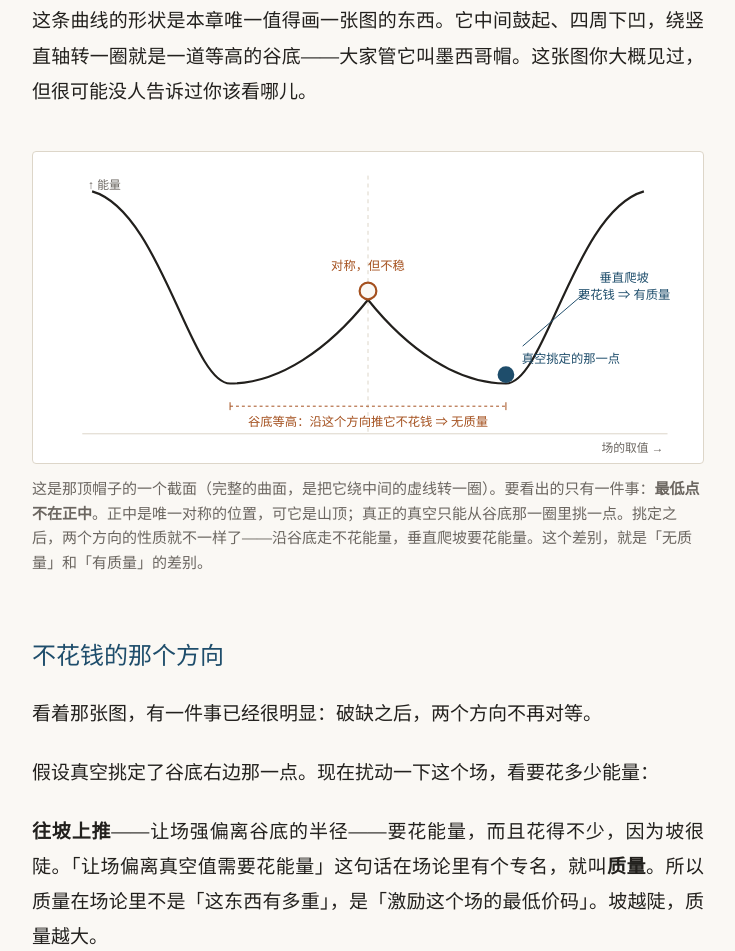
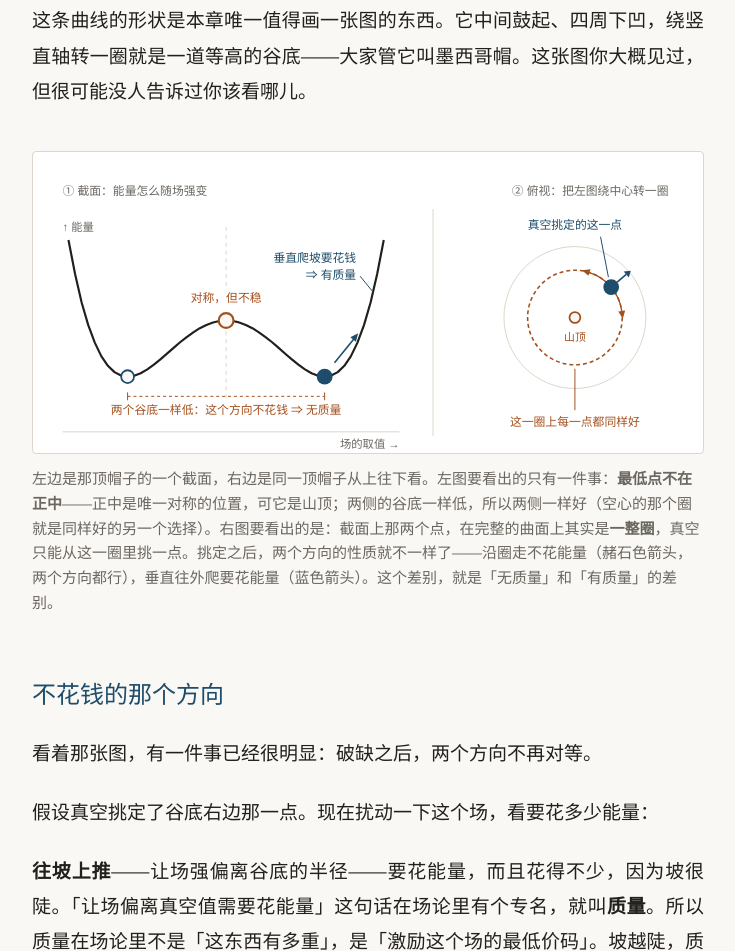
Before and after one commit to CATinTIN/physics, a plain HTML site: page ch08-真空的选择.html in a window 1280 px wide. Shown: the part 3674-4625 px from the top of the page, without its empty margins (272-1007 px from the left). Drawn offline with Linux system fonts and the light colour scheme.

Commit message:
Update ch08-真空的选择.html

```diff
--- a/ch08-真空的选择.html
+++ b/ch08-真空的选择.html
@@ -131,25 +131,46 @@ nav.pager span{color:#b5aea4}
 <p>这条曲线的形状是本章唯一值得画一张图的东西。它中间鼓起、四周下凹，绕竖直轴转一圈就是一道等高的谷底——大家管它叫墨西哥帽。这张图你大概见过，但很可能没人告诉过你该看哪儿。</p>
 
 <figure>
-<svg viewBox="0 0 680 316" role="img" aria-label="墨西哥帽势能的截面">
-  <line x1="340" y1="24" x2="340" y2="286" stroke="#ddd6c9" stroke-width="1" stroke-dasharray="4 4"/>
-  <line x1="50" y1="286" x2="644" y2="286" stroke="#ddd6c9" stroke-width="1"/>
-  <text x="640" y="304" font-family="system-ui,sans-serif" font-size="12" fill="#6b6660" text-anchor="end">场的取值 →</text>
-  <text x="56" y="38" font-family="system-ui,sans-serif" font-size="12" fill="#6b6660">↑ 能量</text>
-  <path d="M60 40 C130 60 160 235 200 235 C250 235 300 200 340 150 C380 200 430 235 480 235 C520 235 550 60 620 40"
-        fill="none" stroke="#22201d" stroke-width="2.2"/>
-  <circle cx="340" cy="141" r="8.5" fill="#faf8f4" stroke="#a4501e" stroke-width="2.2"/>
-  <text x="340" y="120" font-family="system-ui,sans-serif" font-size="12.5" fill="#a4501e" text-anchor="middle">对称，但不稳</text>
-  <circle cx="480" cy="226" r="8.5" fill="#1e4d6b"/>
-  <text x="496" y="214" font-family="system-ui,sans-serif" font-size="12.5" fill="#1e4d6b">真空挑定的那一点</text>
-  <path d="M200 258 L480 258" stroke="#a4501e" stroke-width="1" stroke-dasharray="3 3"/>
-  <path d="M200 254 L200 262 M480 254 L480 262" stroke="#a4501e" stroke-width="1"/>
-  <text x="340" y="278" font-family="system-ui,sans-serif" font-size="12.5" fill="#a4501e" text-anchor="middle">谷底等高：沿这个方向推它不花钱 ⇒ 无质量</text>
-  <path d="M497 197 L560 143" stroke="#1e4d6b" stroke-width="1" fill="none"/>
-  <text x="600" y="132" font-family="system-ui,sans-serif" font-size="12.5" fill="#1e4d6b" text-anchor="middle">垂直爬坡</text>
-  <text x="600" y="149" font-family="system-ui,sans-serif" font-size="12.5" fill="#1e4d6b" text-anchor="middle">要花钱 ⇒ 有质量</text>
+<svg viewBox="0 0 680 306" role="img" aria-label="墨西哥帽势能：左为截面，右为俯视">
+  <text x="30" y="44" font-family="system-ui,sans-serif" font-size="12" fill="#6b6660">① 截面：能量怎么随场强变</text>
+  <text x="486" y="44" font-family="system-ui,sans-serif" font-size="12" fill="#6b6660">② 俯视：把左图绕中心转一圈</text>
+  <line x1="406" y1="58" x2="406" y2="288" stroke="#ddd6c9" stroke-width="1"/>
+
+  <line x1="196" y1="76" x2="196" y2="136" stroke="#ddd6c9" stroke-width="1" stroke-dasharray="4 4"/>
+  <line x1="196" y1="182" x2="196" y2="252" stroke="#ddd6c9" stroke-width="1" stroke-dasharray="4 4"/>
+  <line x1="30" y1="284" x2="372" y2="284" stroke="#ddd6c9" stroke-width="1"/>
+  <text x="372" y="300" font-family="system-ui,sans-serif" font-size="11.5" fill="#6b6660" text-anchor="end">场的取值 →</text>
+  <text x="30" y="80" font-family="system-ui,sans-serif" font-size="11.5" fill="#6b6660">↑ 能量</text>
+  <polyline fill="none" stroke="#22201d" stroke-width="2.2" stroke-linejoin="round" points="36,89.3 42.7,123.9 49.3,152.5 56,175.5 62.7,193.5 69.3,207.2 76,217 82.7,223.4 89.3,226.9 96,228 102.7,227.1 109.3,224.5 116,220.6 122.7,215.8 129.3,210.4 136,204.7 142.7,198.8 149.3,193.1 156,187.8 162.7,183 169.3,178.8 176,175.5 182.7,173 189.3,171.5 196,171 202.7,171.5 209.3,173 216,175.5 222.7,178.8 229.3,183 236,187.8 242.7,193.1 249.3,198.8 256,204.7 262.7,210.4 269.3,215.8 276,220.6 282.7,224.5 289.3,227.1 296,228 302.7,226.9 309.3,223.4 316,217 322.7,207.2 329.3,193.5 336,175.5 342.7,152.5 349.3,123.9 356,89.3"/>
+  <circle cx="196" cy="171" r="7.5" fill="#faf8f4" stroke="#a4501e" stroke-width="2.2"/>
+  <text x="196" y="152" font-family="system-ui,sans-serif" font-size="12" fill="#a4501e" text-anchor="middle">对称，但不稳</text>
+  <circle cx="96" cy="228" r="6.5" fill="#faf8f4" stroke="#1e4d6b" stroke-width="1.8"/>
+  <circle cx="296" cy="228" r="8" fill="#1e4d6b"/>
+  <line x1="306" y1="214" x2="326.5" y2="188.8" stroke="#1e4d6b" stroke-width="1.6"/>
+  <polygon points="330,184 327.7,192.6 322.1,188.1" fill="#1e4d6b"/>
+  <line x1="332" y1="126" x2="345" y2="142" stroke="#1e4d6b" stroke-width="1"/>
+  <text x="328" y="112" font-family="system-ui,sans-serif" font-size="12" fill="#1e4d6b" text-anchor="end">垂直爬坡要花钱</text>
+  <text x="328" y="129" font-family="system-ui,sans-serif" font-size="12" fill="#1e4d6b" text-anchor="end">⇒ 有质量</text>
+  <path d="M96 248 L296 248" stroke="#a4501e" stroke-width="1" stroke-dasharray="3 3"/>
+  <path d="M96 244 L96 252 M296 244 L296 252" stroke="#a4501e" stroke-width="1"/>
+  <text x="196" y="266" font-family="system-ui,sans-serif" font-size="12" fill="#a4501e" text-anchor="middle">两个谷底一样低：这个方向不花钱 ⇒ 无质量</text>
+
+  <circle cx="550" cy="168" r="72" fill="none" stroke="#ddd6c9" stroke-width="1"/>
+  <circle cx="550" cy="168" r="48" fill="none" stroke="#a4501e" stroke-width="1.6" stroke-dasharray="4 3"/>
+  <circle cx="550" cy="168" r="5.5" fill="#faf8f4" stroke="#a4501e" stroke-width="1.8"/>
+  <text x="550" y="192" font-family="system-ui,sans-serif" font-size="11" fill="#a4501e" text-anchor="middle">山顶</text>
+  <path d="M597.5 161.3 A 48 48 0 0 0 564.8 122.4" fill="none" stroke="#a4501e" stroke-width="1.4"/>
+  <polygon points="598.6,169.2 594.0,161.8 601.0,160.8" fill="#a4501e"/>
+  <polygon points="557.2,119.9 565.9,119.1 563.7,125.7" fill="#a4501e"/>
+  <line x1="592.9" y1="132" x2="602.1" y2="124.3" stroke="#1e4d6b" stroke-width="1.6"/>
+  <polygon points="606.7,120.4 604.7,127.4 599.5,121.2" fill="#1e4d6b"/>
+  <circle cx="586.8" cy="137.1" r="8" fill="#1e4d6b"/>
+  <line x1="576" y1="86" x2="584" y2="127" stroke="#1e4d6b" stroke-width="1"/>
+  <text x="550" y="78" font-family="system-ui,sans-serif" font-size="12" fill="#1e4d6b" text-anchor="middle">真空挑定的这一点</text>
+  <line x1="550" y1="262" x2="550" y2="220" stroke="#a4501e" stroke-width="1"/>
+  <text x="550" y="278" font-family="system-ui,sans-serif" font-size="12" fill="#a4501e" text-anchor="middle">这一圈上每一点都同样好</text>
 </svg>
-<figcaption>这是那顶帽子的一个截面（完整的曲面，是把它绕中间的虚线转一圈）。要看出的只有一件事：<b>最低点不在正中</b>。正中是唯一对称的位置，可它是山顶；真正的真空只能从谷底那一圈里挑一点。挑定之后，两个方向的性质就不一样了——沿谷底走不花能量，垂直爬坡要花能量。这个差别，就是「无质量」和「有质量」的差别。</figcaption>
+<figcaption>左边是那顶帽子的一个截面，右边是同一顶帽子从上往下看。左图要看出的只有一件事：<b>最低点不在正中</b>——正中是唯一对称的位置，可它是山顶；两侧的谷底一样低，所以两侧一样好（空心的那个圈就是同样好的另一个选择）。右图要看出的是：截面上那两个点，在完整的曲面上其实是<b>一整圈</b>，真空只能从这一圈里挑一点。挑定之后，两个方向的性质就不一样了——沿圈走不花能量（赭石色箭头，两个方向都行），垂直往外爬要花能量（蓝色箭头）。这个差别，就是「无质量」和「有质量」的差别。</figcaption>
 </figure>
 
 <h2>不花钱的那个方向</h2>
```
